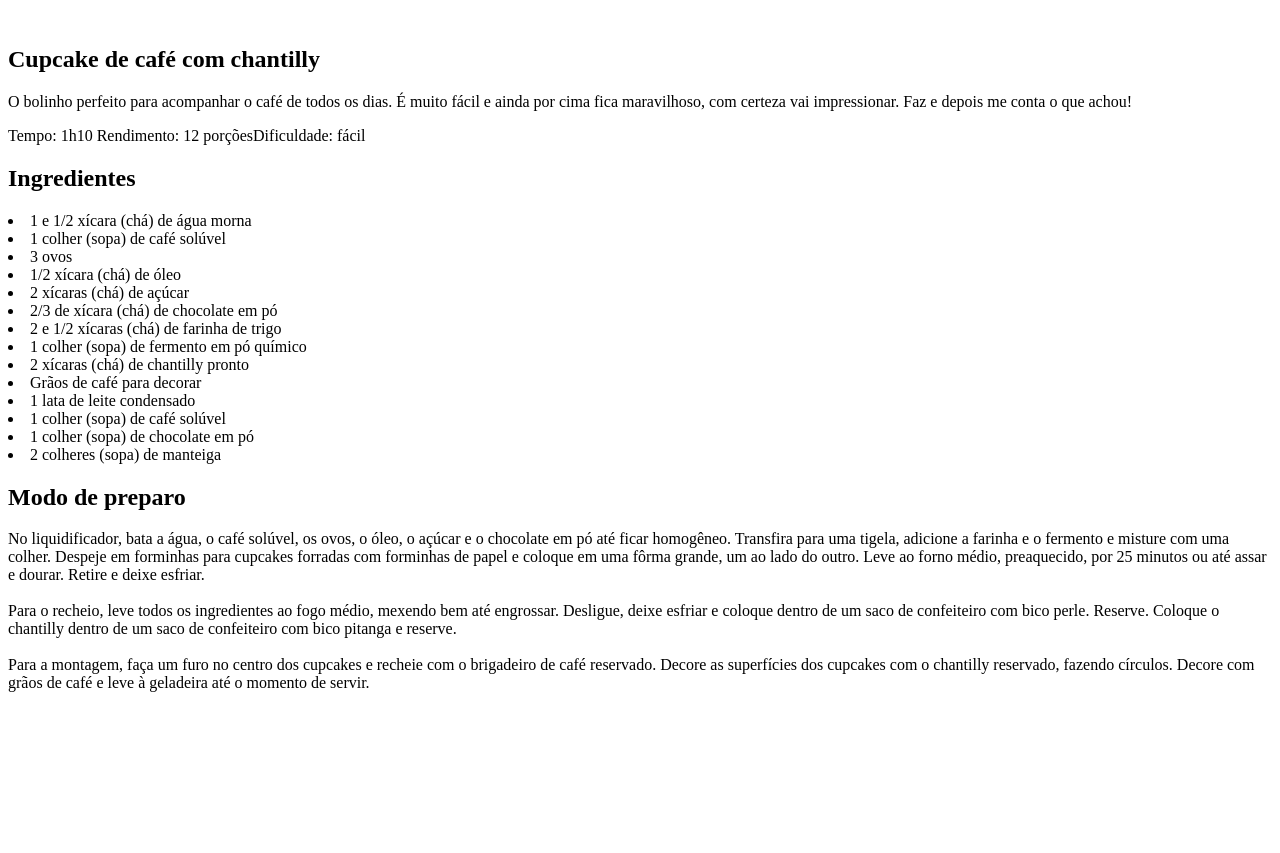
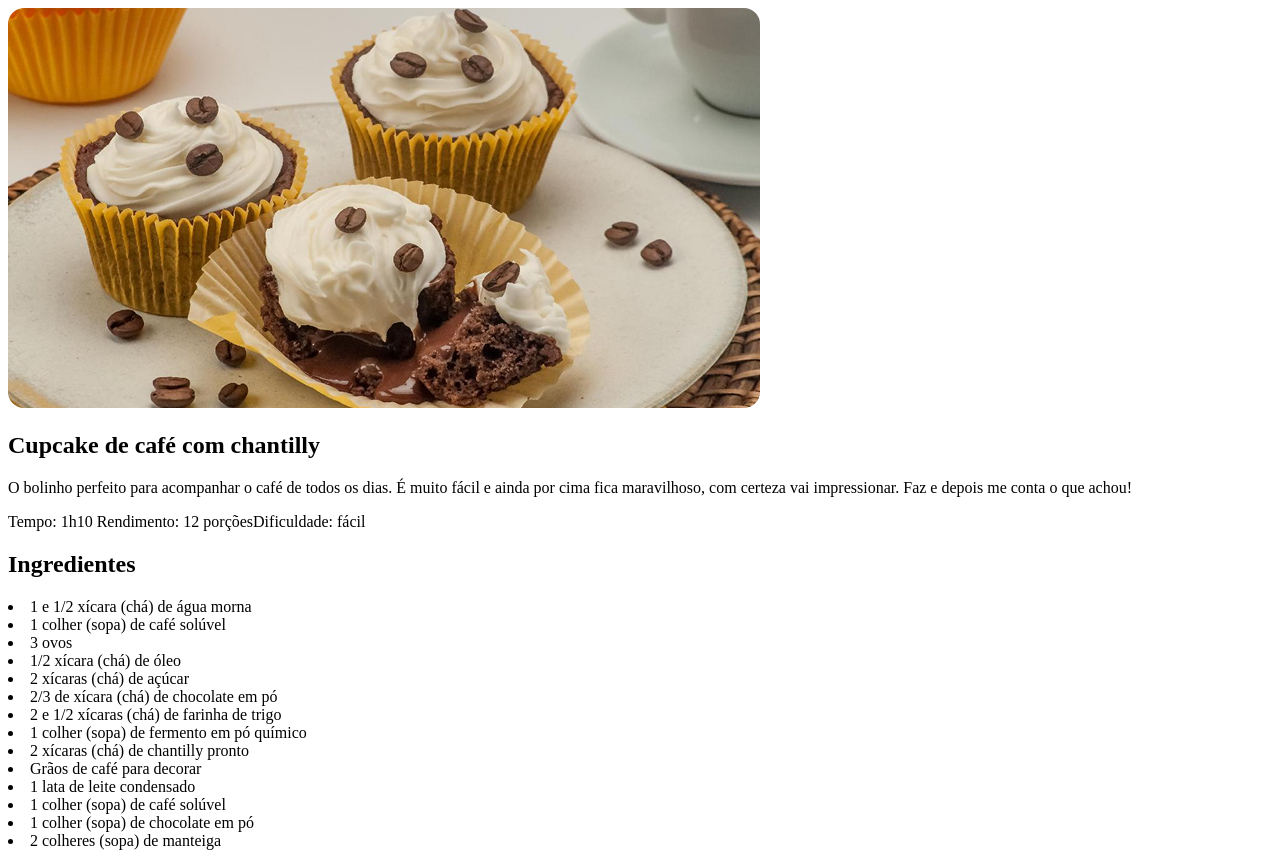
Before and after one commit to jotavl/receita-html, a plain HTML site: page index.html in a window 1280 px wide. Shown: the top 853 px of the page. Before the commit the page ends 800 px from the top, so only its background shows below. Drawn offline with Linux system fonts and the light colour scheme.

Commit message:
adicionando imagens e style.css

```diff
--- a/index.html
+++ b/index.html
@@ -4,10 +4,11 @@
     <meta charset="UTF-8">
     <meta name="viewport" content="width=device-width, initial-scale=1.0">
     <title>Receita do Jota</title>
+    <link rel="stylesheet" href="style.css">
 </head>
 <body>
     <div id="page">
-    <img src="" alt="">
+    <img src="assets/main-image.jpg" alt="imagem de um Cupcake com grãos de cafe e um chantilly">
     <main>
         <section id="about">
             <h1>
--- /dev/null
+++ b/style.css
@@ -0,0 +1,3 @@
+img{
+    border-radius: 16px;
+}
```
Also changed, not shown: assets/bg-image.jpg (added), assets/main-image.jpg (added).
